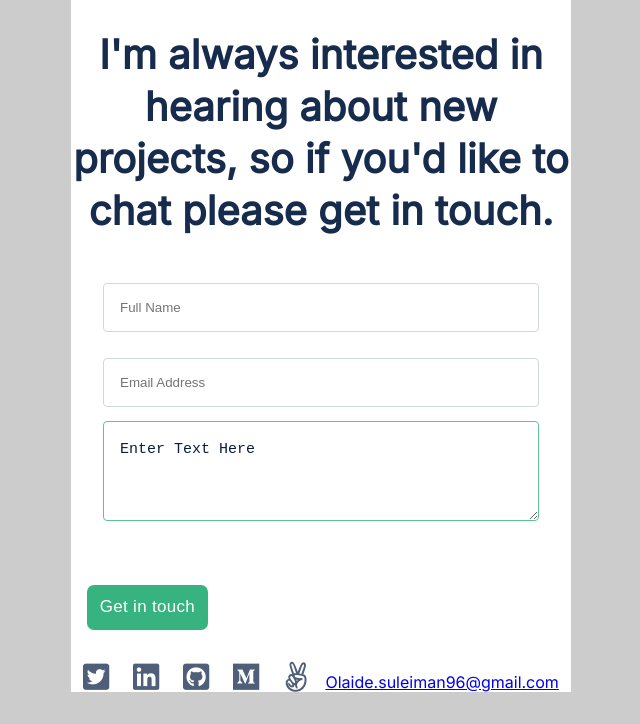
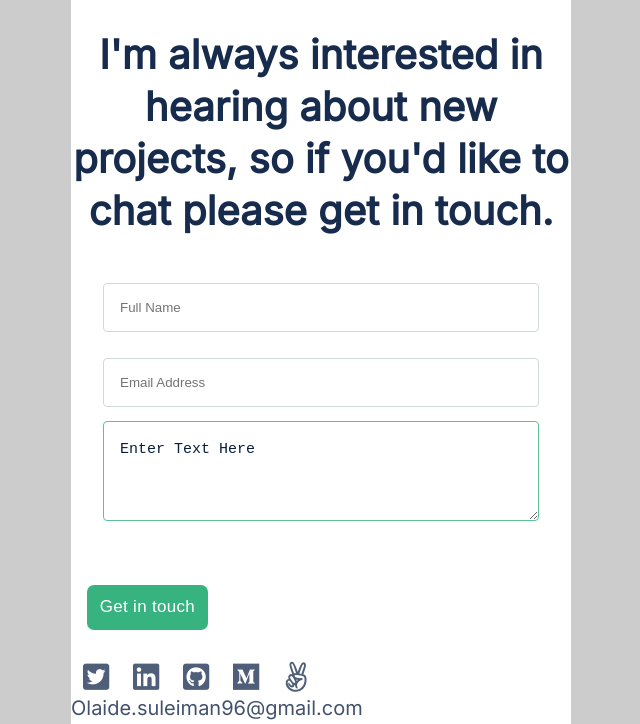
Before and after one commit to Ceemos96/Portfolio-setup-and-mobile-version-skeleton, a website: page index.html in a window 1280 px wide. Shown: the part 4966-5690 px from the top of the page, without its empty margins (319-959 px from the left). Before the commit the page ends 5658 px from the top, so only its background shows below. Drawn offline with Linux system fonts and the light colour scheme.

Commit message:
add a style to email

```diff
--- a/styles.css
+++ b/styles.css
@@ -426,3 +426,15 @@ line-height: 52px;
 text-align: center;
 color: #172B4D;
 }
+
+
+
+
+#contact-email {
+text-align: center;
+text-decoration: none;
+font-weight: 400;
+font-size: 20px;
+line-height: 32px;
+color: #42526E;
+}
```
